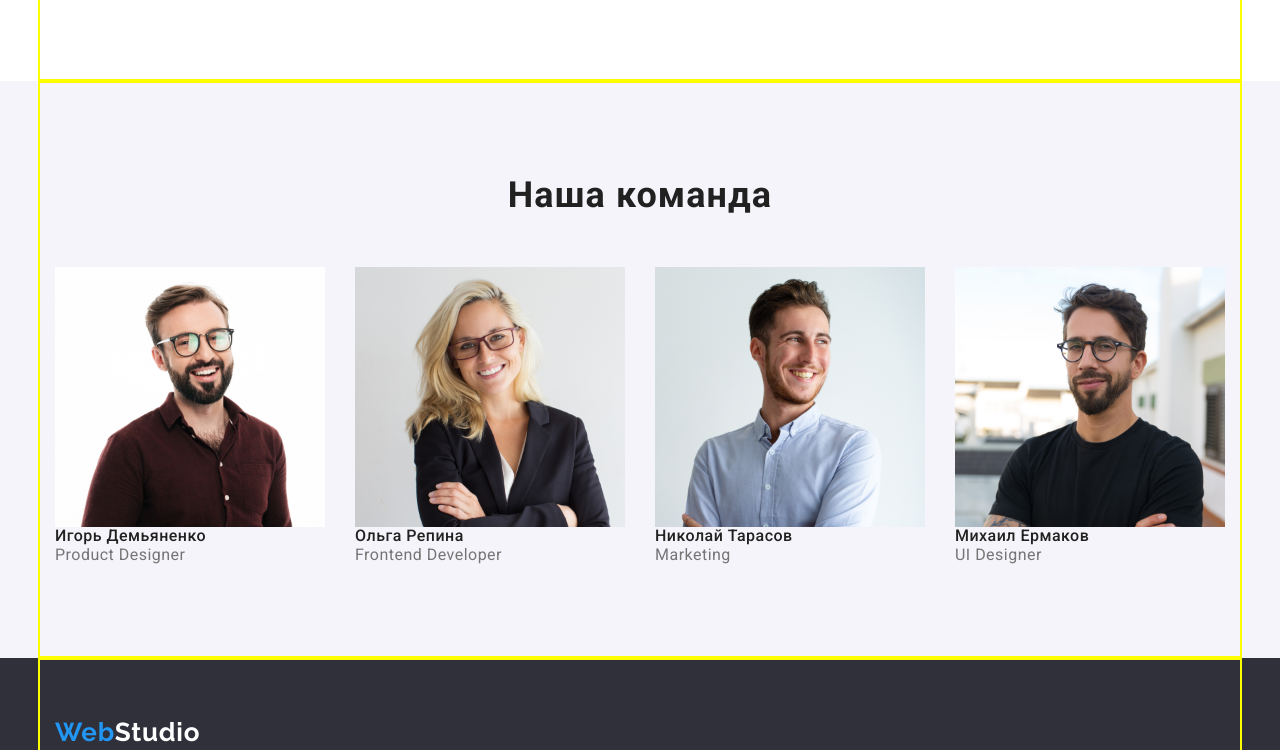
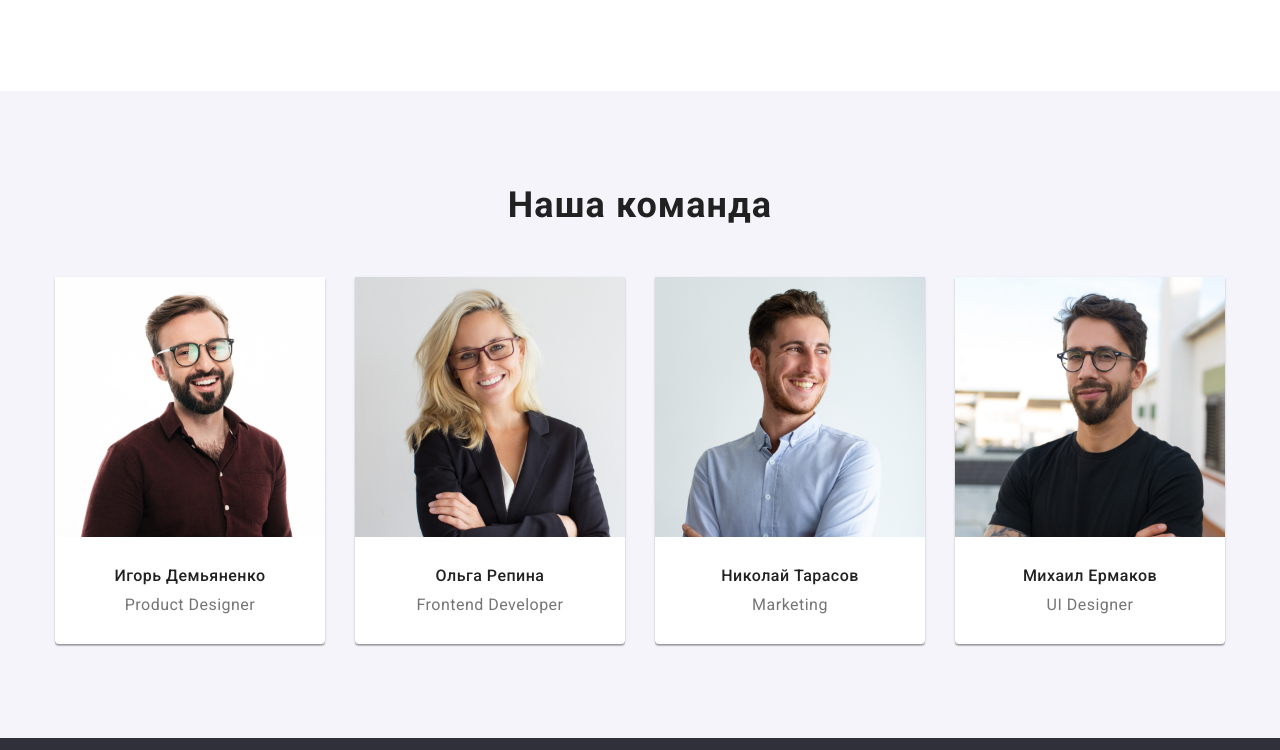
Before and after one commit to ValeriaL123/goit-markup-hw-03, a plain HTML site: page index.html in a window 1280 px wide. Shown: the part 1355-2105 px from the top of the page. Drawn offline with nearby package versions, Linux system fonts and the light colour scheme.

Commit message:
заканчивает index

```diff
--- a/css/style.css
+++ b/css/style.css
@@ -82,7 +82,6 @@ img{
   margin: 0 auto;
   padding-left: 15px;
   padding-right: 15px;
-  outline: 2px solid yellow;
 }
 
 .header .container{
@@ -119,8 +118,8 @@ padding-bottom: 32px;
   letter-spacing: 0.03em;
   color: var(--accent-color);
   margin-right: 93px;
- padding-top: 24px;
- padding-bottom: 25px;
+  padding-top: 24px;
+  padding-bottom: 25px;
 }
 
 .logo-white {
@@ -210,14 +209,9 @@ padding-bottom: 32px;
   padding-bottom: 94px;
 }
 
-.features.item{
-  display: flex;
-  align-items: center;
-}
 
-.features-item:not(:last-child){
-  margin-right: 30px;
-}
+
+
 
 .features-title {
   font-weight: 700;
@@ -226,6 +220,7 @@ padding-bottom: 32px;
   letter-spacing: 0.03em;
   text-transform: uppercase;
   color: var(--title-color);
+  margin-bottom: 10px;
 }
 
 .features-text {
@@ -233,6 +228,9 @@ padding-bottom: 32px;
   line-height: 1.7;
   letter-spacing: 0.03em;
   color: var(--secondary-text-color);
+}
+.features-item:not(:last-child){
+  margin-right: 30px;
 }
 
 
@@ -328,6 +326,19 @@ text-align: center;
 a[href="mailto:info@example.com"]{
   margin-bottom: 9px;
 }
+.description-flex{
+  padding-top: 30px;
+  padding-bottom: 30px;
+  text-align: center;
+}
+.description-flex .description-title{
+  margin-bottom: 10px;
+}
+.description-list-item{
+  background: #FFFFFF;
+box-shadow: 0px 1px 3px rgba(0, 0, 0, 0.12), 0px 1px 1px rgba(0, 0, 0, 0.14), 0px 2px 1px rgba(0, 0, 0, 0.2);
+border-radius: 0px 0px 4px 4px;
+}
 
 .address .link {
   font-size: 14px;
--- a/index.html
+++ b/index.html
@@ -129,26 +129,41 @@
 
       <li class="description-list-item">
         <img src="./img/man.jpg" width="270" alt="Дизайнер продукта">
-        <h3 class="description-title">Игорь Демьяненко</h3>
-        <p class="description-text">Product Designer</p>
-      </li>
+
+        <div class="description-flex">
+          <h3 class="description-title">Игорь Демьяненко</h3>
+          <p class="description-text">Product Designer</p>
+        </div>
+        </li>
 
       <li class="description-list-item">
         <img src="./img/woman.jpg" width="270" alt="Девушка разработчик">
+
+        <div class="description-flex">
         <h3 class="description-title">Ольга Репина</h3>
         <p class="description-text">Frontend Developer</p>
+        </div>
+
       </li>
 
       <li class="description-list-item">
         <img src="./img/frontend_boy.jpg" width="270" alt="Маркетолог">
+
+        <div class="description-flex">
         <h3 class="description-title">Николай Тарасов</h3>
         <p class="description-text">Marketing</p>
+       </div>
+
       </li>
 
       <li class="description-list-item">
         <img src="./img/man_with_glasses.jpg" width="270" alt="UI дизайнер">
+
+        <div class="description-flex">
         <h3 class="description-title">Михаил Ермаков</h3>
         <p class="description-text">UI Designer</p>
+        </div>
+
       </li>
     </ul>
 
```
